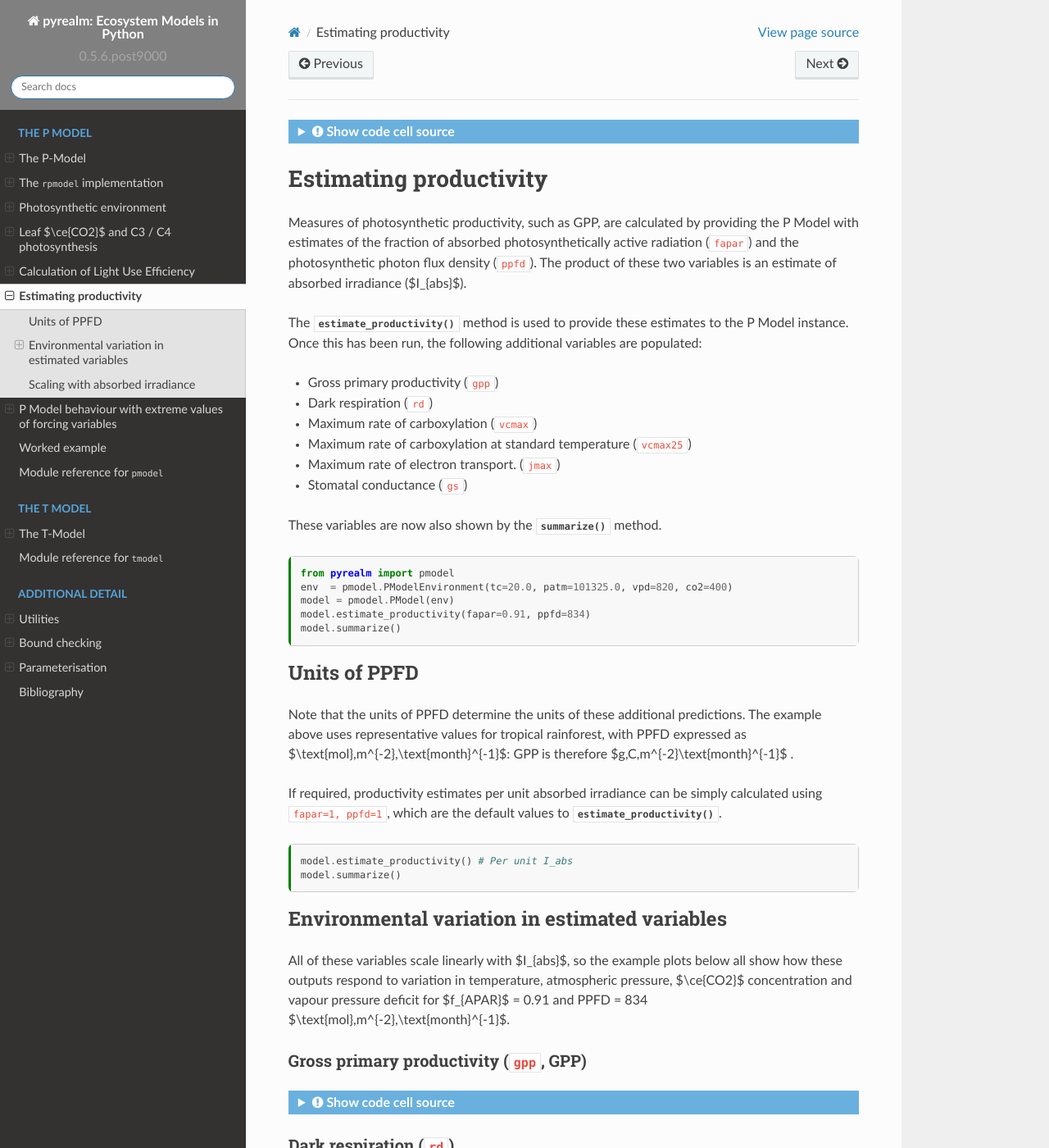
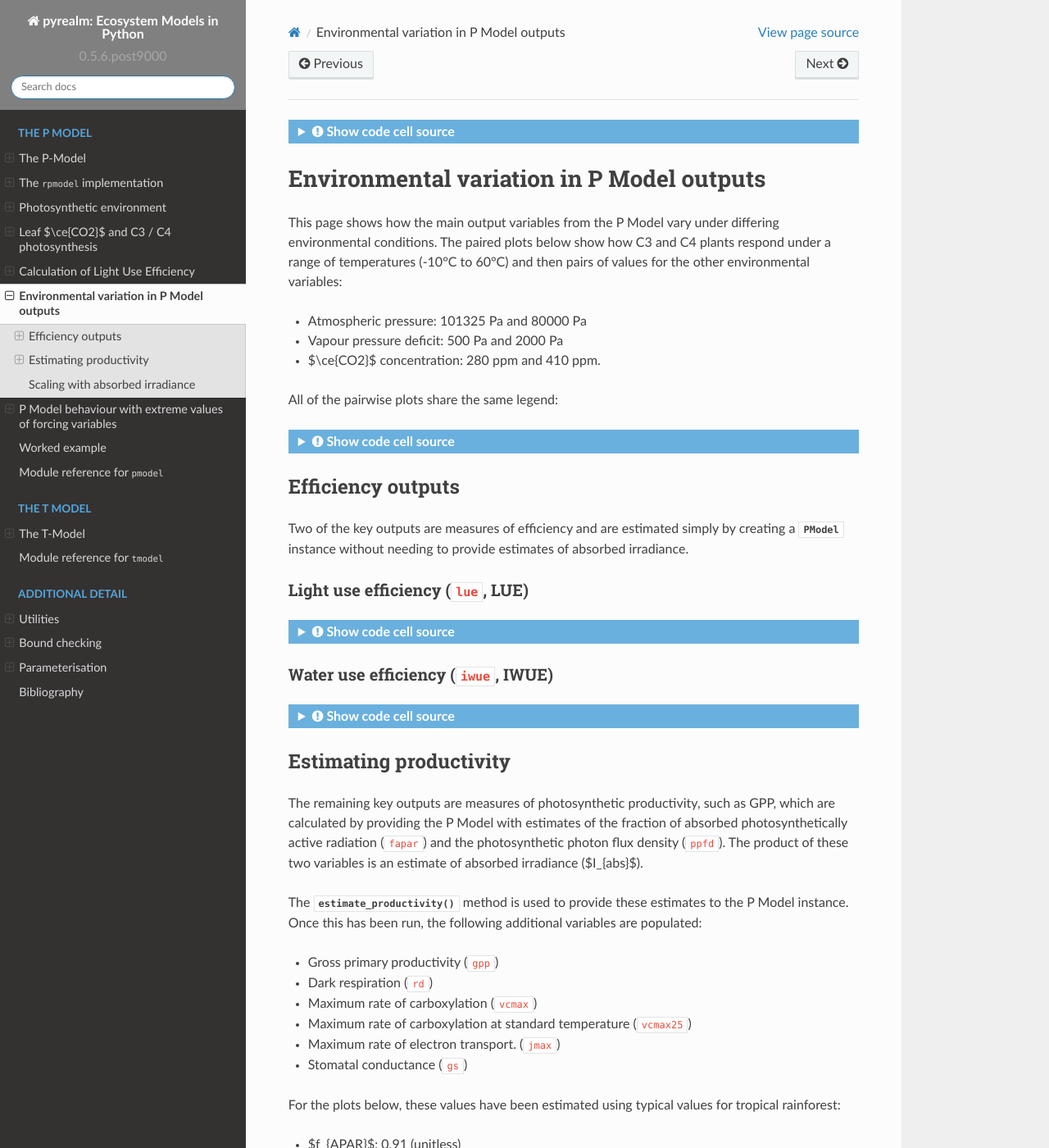
Before and after one commit to ImperialCollegeLondon/pyrealm, a Sphinx documentation site: the page built from source/pmodel/envt_variation_outputs.md, in a window 1280 px wide and 1400 px high. Shown: the whole window at 82% size. Built offline with Sphinx 7.4.7 and the Read the Docs theme 2.0.0, drawn with Linux system fonts in a browser that asks for light colours; some of the changed text lies outside the part shown.

Commit message:
Doc restucturing, some more output plots, more units

````diff
--- a/source/pmodel/estimating_productivity.md
+++ b/source/pmodel/envt_variation_outputs.md
@@ -89,34 +89,82 @@ def plot_fun(estvar, estvarlab):
     ax1.set_title(f'C3 variation in estimated {estvarlab}')
     ax2.set_title(f'C4 variation in {estvarlab}')
 
-    # create a legend showing the combinations
-    blnk = Line2D([], [], color='none')
-    rd = Line2D([], [], linestyle='-', color='r')
-    bl = Line2D([], [], linestyle='-', color='b')
-    sld = Line2D([], [], linestyle='-', color='k')
-    dsh = Line2D([], [], linestyle='--', color='k')
-    circ = Line2D([], [], marker='o', linestyle='', markersize=10,
-                markeredgecolor='k', markerfacecolor='none')
-    trng = Line2D([], [], marker='^', linestyle='', markersize=10,
-                markeredgecolor='k', markerfacecolor='none')
-
-    ax1.legend([blnk, blnk, blnk, rd, sld, circ, bl, dsh, trng ],
-            ['patm', 'co2', 'vpd',
-                f"{patm_1d[0]} Pa", f"{co2_1d[0]} ppm", f"{vpd_1d[0]} Pa",
-                f"{patm_1d[1]} Pa", f"{co2_1d[1]} ppm", f"{vpd_1d[1]} Pa"
-                ],
-            ncol=3, loc='upper left', frameon=False)
     pyplot.show()
 
 ```
 
-# Estimating productivity
+# Environmental variation in P Model outputs
 
-Measures of photosynthetic productivity, such as GPP, are calculated by
-providing the P Model with estimates of the fraction of absorbed
-photosynthetically active radiation (`fapar`) and the photosynthetic photon flux
-density (`ppfd`). The product of these two variables is an estimate of absorbed
-irradiance ($I_{abs}$).
+This page shows how the main output variables from the P Model vary under
+differing environmental conditions. The paired plots below show how C3 and C4
+plants respond under a range of temperatures (-10°C to 60°C) and then pairs of
+values for the other environmental variables:
+
+* Atmospheric pressure: 101325 Pa and 80000 Pa
+* Vapour pressure deficit: 500 Pa and 2000 Pa
+* $\ce{CO2}$ concentration: 280 ppm and 410 ppm.
+
+All of the pairwise plots share the same legend:
+
+```{code-cell} python
+:tags: [hide-input]
+
+fig, ax = pyplot.subplots(1, 1, figsize=(6, 1.2))
+
+# create a legend showing the combinations
+blnk = Line2D([], [], color='none')
+rd = Line2D([], [], linestyle='-', color='r')
+bl = Line2D([], [], linestyle='-', color='b')
+sld = Line2D([], [], linestyle='-', color='k')
+dsh = Line2D([], [], linestyle='--', color='k')
+circ = Line2D([], [], marker='o', linestyle='', markersize=10,
+            markeredgecolor='k', markerfacecolor='none')
+trng = Line2D([], [], marker='^', linestyle='', markersize=10,
+            markeredgecolor='k', markerfacecolor='none')
+
+ax.legend([blnk, blnk, blnk, rd, sld, circ, bl, dsh, trng ],
+            ['patm', 'co2', 'vpd',
+            f"{patm_1d[0]} Pa", f"{co2_1d[0]} ppm", f"{vpd_1d[0]} Pa",
+            f"{patm_1d[1]} Pa", f"{co2_1d[1]} ppm", f"{vpd_1d[1]} Pa"
+            ],
+        ncol=3, loc='upper center', frameon=False, prop={'size': 12})
+
+ax.axis('off')
+
+pyplot.show()
+```
+
+## Efficiency outputs
+
+Two of the key outputs are measures of efficiency and are estimated simply by
+creating a {class}`~pyrealm.pmodel.PModel` instance without needing to provide
+estimates of absorbed irradiance.
+
+### Light use efficiency (``lue``, LUE)
+
+
+```{code-cell} python
+:tags: [hide-input]
+plot_fun('lue', 'LUE')
+```
+
+### Water use efficiency (``iwue``, IWUE)
+
+
+```{code-cell} python
+:tags: [hide-input]
+plot_fun('iwue', 'IWUE')
+```
+
+
+(estimating-productivity)=
+## Estimating productivity
+
+The remaining key outputs are measures of photosynthetic productivity, such as
+GPP, which are calculated by providing the P Model with estimates of the
+fraction of absorbed photosynthetically active radiation (`fapar`) and the
+photosynthetic photon flux density (`ppfd`). The product of these two variables
+is an estimate of absorbed irradiance ($I_{abs}$).
 
 The {meth}`~pyrealm.pmodel.PModelEnvironment.estimate_productivity` method is
 used to provide these estimates to the P Model instance. Once this has been run,
@@ -129,39 +177,23 @@ the following additional variables are populated:
 * Maximum rate of electron transport. (``jmax``)
 * Stomatal conductance (``gs``)
 
-These variables are now also shown by the {meth}`~pyrealm.pmodel.PModel.summarize`
-method.
+For the plots below, these values have been estimated using typical values for
+tropical rainforest:
 
-```{code-cell} ipython3
-from pyrealm import pmodel
-env  = pmodel.PModelEnvironment(tc=20.0, patm=101325.0, vpd=820, co2=400)
-model = pmodel.PModel(env)
-model.estimate_productivity(fapar=0.91, ppfd=834)
-model.summarize()
+* $f_{APAR}$: 0.91 (unitless)
+* PPFD: 834 $\text{mol}\,m^{-2}\,\text{month}^{-1}$
+
+```{admonition} Units of PPFD
+:class: warning
+
+Note that the units of PPFD determine the units of these productivity measures.
+The example here uses PPFD expressed as $\text{mol}\,m^{-2}\,\text{month}^{-1}$:
+GPP is therefore $g\,C\,m^{-2}\text{month}^{-1}$.
 ```
-
-## Units of PPFD
-
-Note that the units of PPFD determine the units of these additional predictions.
-The example above uses representative values for tropical rainforest, with PPFD
-expressed as $\text{mol}\,m^{-2}\,\text{month}^{-1}$: GPP is
-therefore $g\,C\,m^{-2}\text{month}^{-1}$ .
 
 If required, productivity estimates per unit absorbed irradiance can be simply
 calculated using ``fapar=1, ppfd=1``, which are the default values to
 {meth}`~pyrealm.pmodel.PModelEnvironment.estimate_productivity`.
-
-```{code-cell} ipython3
-model.estimate_productivity() # Per unit I_abs
-model.summarize()
-```
-
-## Environmental variation in estimated variables
-
-All of these variables scale linearly with $I_{abs}$, so the example plots below
-all show how these outputs respond to variation in temperature, atmospheric
-pressure, $\ce{CO2}$ concentration and vapour pressure deficit for $f_{APAR}$ = 0.91
-and PPFD = 834 $\text{mol}\,m^{-2}\,\text{month}^{-1}$.
 
 ### Gross primary productivity (``gpp``, GPP)
 
@@ -211,10 +243,11 @@ plot_fun('gs', '$g_s$')
 
 ## Scaling with absorbed irradiance
 
-All of the six variables scale linearly with absorbed irradiance. The plots
-below show how each variable changes, for a constant environment with `tc` of
-20°C, `patm` of 101325 Pa, `vpd` of 1000 Pa and $\ce{CO2}$ of 400 ppm, when
-absorbed irradiance changes from 0 to 2000 $\text{mol}\,m^{-2}\,\text{month}^{-1}$.
+All of the six productivity variables scale linearly with absorbed irradiance.
+The plots below show how each variable changes, for a constant environment with
+`tc` of 20°C, `patm` of 101325 Pa, `vpd` of 1000 Pa and $\ce{CO2}$ of 400 ppm,
+when absorbed irradiance changes from 0 to 2000
+$\text{mol}\,m^{-2}\,\text{month}^{-1}$.
 
 ```{code-cell} python
 :tags: [hide-input]
````
Also changed, not shown: source/index.md (+1 -1 lines), source/pmodel/optimal_chi.md (+3 -2 lines), source/pmodel/pmodel.md (+20 -16 lines).
